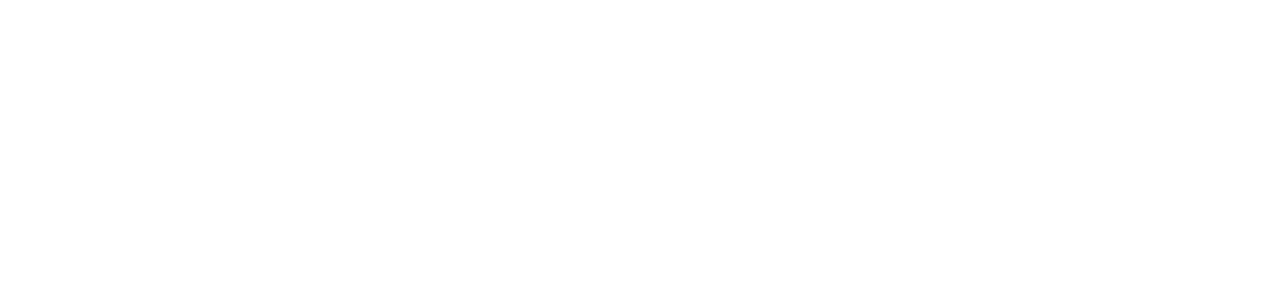
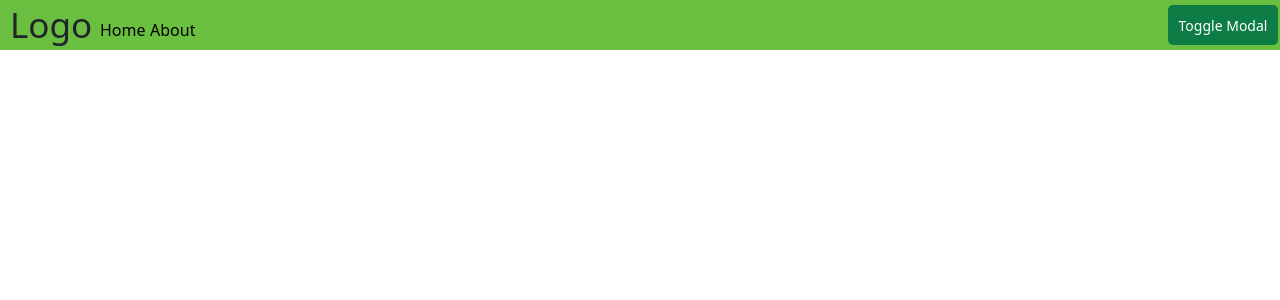
Before and after one commit to Matt-Eva/react-css-and-file-structure, a React (Create React App) app: page /about in a window 1280 px wide. Before the commit this address had no page. Shown: the top 300 px of the page. Built offline with nearby package versions, Linux system fonts and the light colour scheme.

Commit message:
saving changes

```diff
--- a/src/App.js
+++ b/src/App.js
@@ -2,6 +2,7 @@
 import 'bootstrap/dist/css/bootstrap.min.css'
 import './App.css';
 import Home from './pages/Home/Home';
+import About from './pages/About/About';
 import {Routes, Route} from 'react-router-dom'
 
 function App() {
@@ -22,7 +23,7 @@
       <Route exact path="/" element={<Home />}/>
 
       {/* <Route exact path="/" element={<Home showModal={showModal} showSidebar={showSidebar} toggleModal={toggleModal} toggleSidebar={toggleSidebar}/>}/> */}
-      {/* <Route path="/about" element={}/> */}
+      <Route path="/about" element={<About />}/>
     </Routes>
   );
 }
--- a/src/components/Header/Header.css
+++ b/src/components/Header/Header.css
@@ -1,5 +1,5 @@
 .header{
-    grid-row: 1 / span 1;
+    grid-row: 1;
     background-color: hsl(100, 50%, 50%);
 
     display: grid;
--- a/src/components/Sidebar/Sidebar.css
+++ b/src/components/Sidebar/Sidebar.css
@@ -4,7 +4,7 @@
 
 @media (min-width: 620px){
    .sidebar {
-    grid-column: 1 / span 1;
+    grid-column: 1;
     background-color: hsl(90, 50%, 80%);
     display: block;
     padding: 5px;
--- /dev/null
+++ b/src/pages/About/About.css
@@ -0,0 +1,4 @@
+.about {
+    display: grid;
+    grid-template-rows: 50px 100px calc(100vh - 150px);
+}
--- /dev/null
+++ b/src/pages/About/About.js
@@ -0,0 +1,13 @@
+import React from 'react'
+import './About.css'
+import Header from '../../components/Header/Header'
+
+function About() {
+  return (
+    <div className="about">
+        <Header />
+    </div>
+  )
+}
+
+export default About
```
Also changed, not shown: src/components/About/ValueCard.js (added, +9 -0 lines), src/components/About/ValuesBox.js (added, +9 -0 lines), src/components/About/ValueCard.css (added), src/components/About/ValuesBox.css (added).
